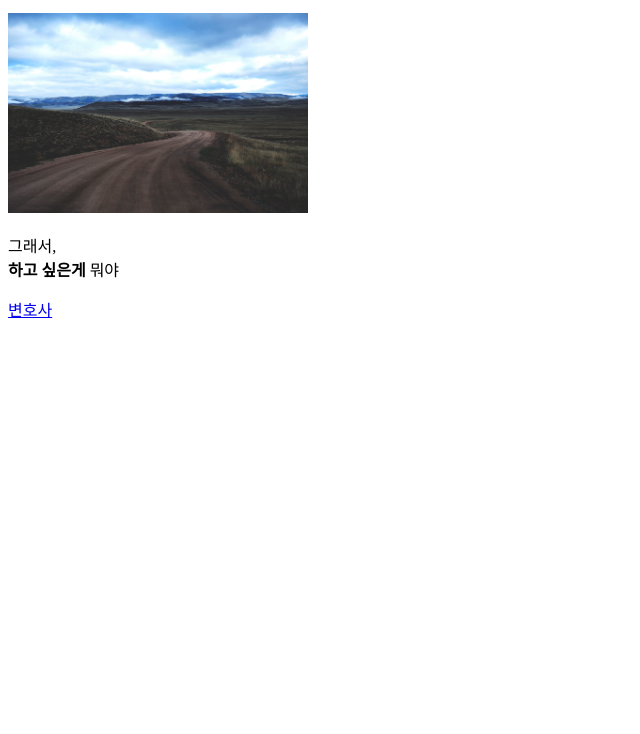
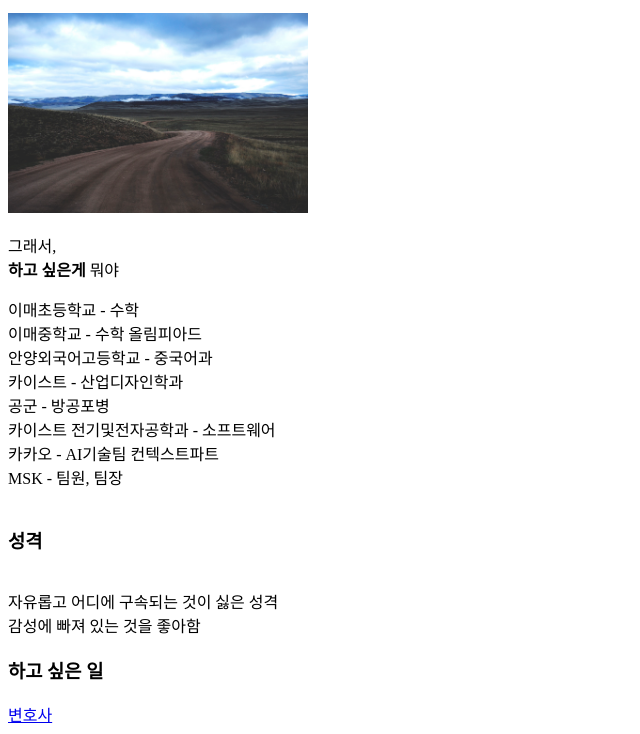
Before and after one commit to mikeykang/me, a plain HTML site: page index.html in a window 1280 px wide. Shown: the part 164-898 px from the top of the page, without its empty margins (0-640 px from the left). Before the commit the page ends 800 px from the top, so only its background shows below. Drawn offline with Linux system fonts and the light colour scheme.

Commit message:
Add files via upload

```diff
--- a/index.html
+++ b/index.html
@@ -14,6 +14,23 @@
 	</ol>
 	<img src="photo.jpeg", width="300">
 	<p>그래서,<br> <b>하고</b> <strong>싶은게</strong> 뭐야</p>
+	<p>
+		이매초등학교 - 수학<br>
+		이매중학교 - 수학 올림피아드<br>
+		안양외국어고등학교 - 중국어과<br>
+		카이스트 - 산업디자인학과<br>
+		공군 - 방공포병<br>
+		카이스트 전기및전자공학과 - 소프트웨어<br>
+		카카오 - AI기술팀 컨텍스트파트<br>
+		MSK - 팀원, 팀장<br><br>
+		<h3>성격</h3><br>
+		자유롭고 어디에 구속되는 것이 싫은 성격<br>
+		감성에 빠져 있는 것을 좋아함<br>
+
+
+		<h3>하고 싶은 일</h3>
+
+	</p>
 	<a href="https://namu.wiki/w/%EB%B3%80%ED%98%B8%EC%82%AC" target="_blank" title="변호사란?">변호사</a>
 </body>
 </html>
```
